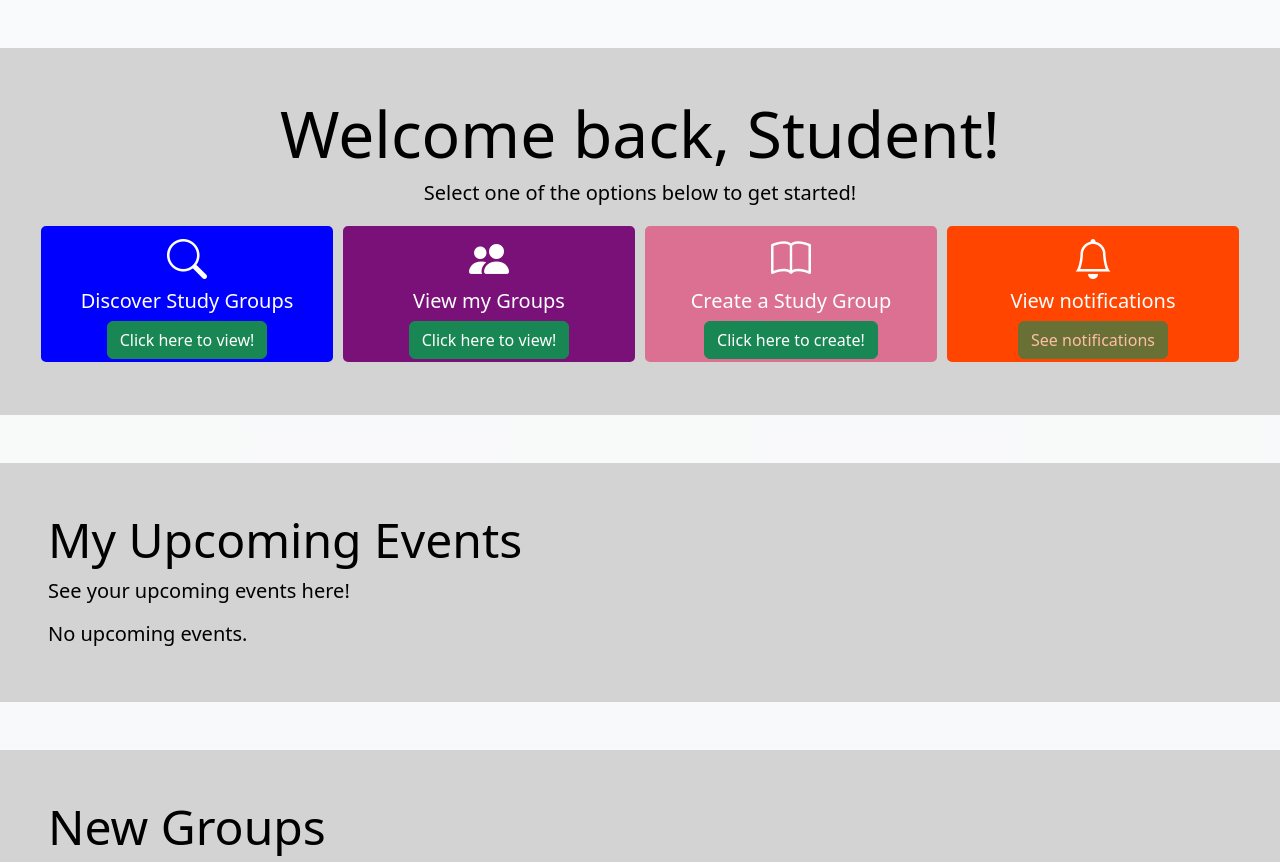
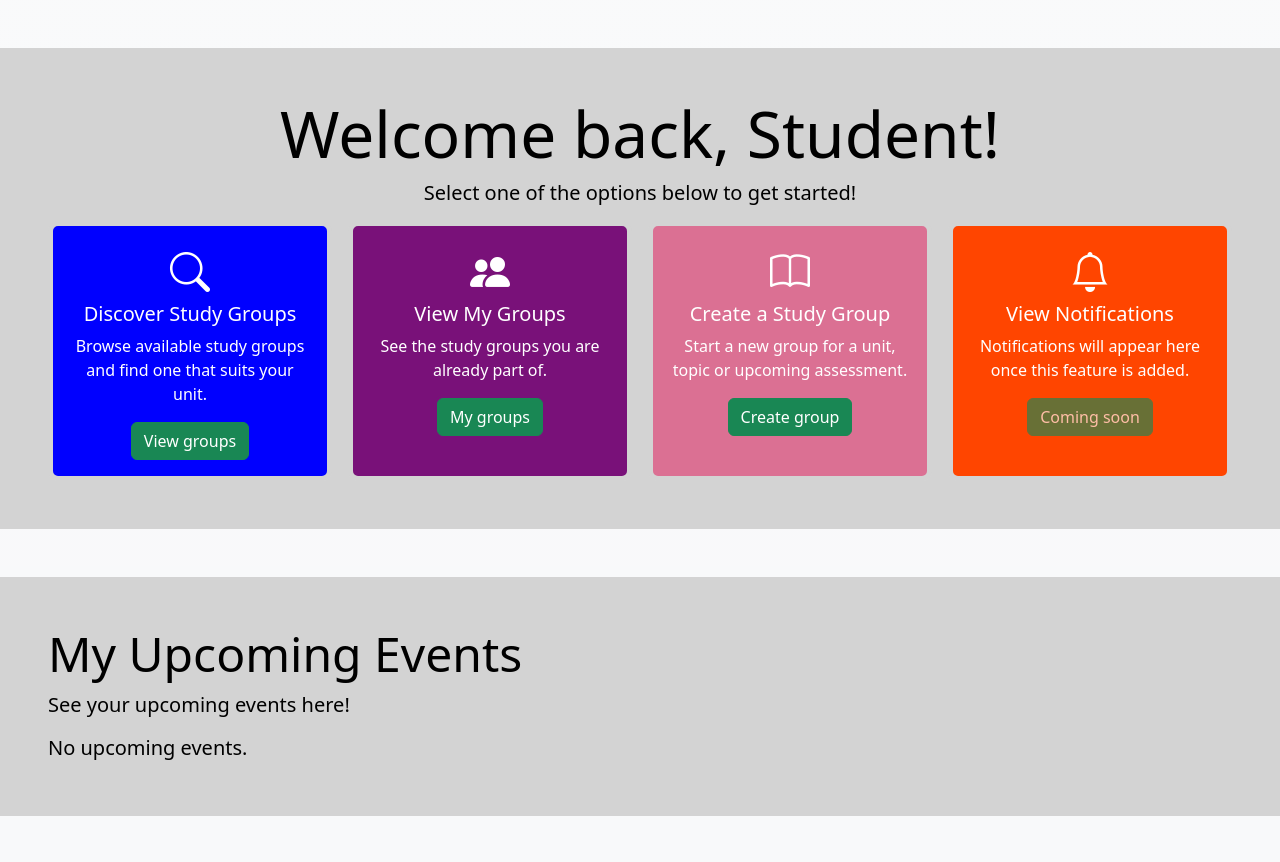
Before and after one commit to Luc45K0h75/UWA-Study-Buddy, a Flask app: page / in a window 1280 px wide. Shown: the part 70-932 px from the top of the page. Run offline with Flask 3, Linux system fonts and the light colour scheme; data that the repository does not hold is empty.

Commit message:
Improved homepage action cards

```diff
--- a/templates/index.html
+++ b/templates/index.html
@@ -12,76 +12,74 @@
 
     <!--Imports Lucas's CSS file that overlays bootstrap-->
     <link rel="stylesheet" href="{{ url_for('static', filename='css/style.css') }}">
-
 </head>
 
-<!-- Navbar -->
 <body class="bg-light bg-gradient">
     <!-- Jinja to include the navbar -->
     {% include 'navbar.html' %}
 
     <!-- Welcome Container -->
     <div class="container-fluid p-5 my-5 bg-container container-text">
-        <div class = "row">
-            <div class = "col">
+        <div class="row">
+            <div class="col text-center">
                 {% if username %}
-                <h3 class="display-3 text-center">Welcome back, {{username}}!</h3>
+                <h3 class="display-3">Welcome back, {{ username }}!</h3>
                 {% else %}
-                <h3 class="display-3 text-center">Welcome!</h3>
+                <h3 class="display-3">Welcome!</h3>
                 {% endif %}
-                <!-- Subheading-->
-                <h5 class="card-subtitle text-center pb-3">Select one of the options below to get started!</h5>
+                <h5 class="card-subtitle pb-3">Select one of the options below to get started!</h5>
             </div>
         </div>
+
         <!-- Features -->
-        <div class = "row">
-            <div class = "col-sm-3 col-bg-primary col-border welcome-buttoms">
-                <div class="text-center">
+        <div class="row g-3">
+            <div class="col-sm-3">
+                <div class="col-bg-primary col-border welcome-buttoms h-100 p-3 text-center">
                     <i class="bi bi-search fs-1"></i>
-                </div>
-                <h5 class="text-center">Discover Study Groups</h5>
-                <!-- Class centers the button, there is Javascript in the button to link it to the page  -->
-                <div class="text-center">
+                    <h5>Discover Study Groups</h5>
+                    <p>Browse available study groups and find one that suits your unit.</p>
                     <button type="button" class="btn btn-success"
                         onclick="window.location.href='{{ url_for('view_groups.view_groups') }}'">
-                        Click here to view!
+                        View groups
                     </button>
                 </div>
             </div>
 
             <!-- View My Groups -->
-            <div class = "col-sm-3 col-bg-secondary col-border welcome-buttoms">
-                <div class="text-center">
+            <div class="col-sm-3">
+                <div class="col-bg-secondary col-border welcome-buttoms h-100 p-3 text-center">
                     <i class="bi bi-people-fill fs-1"></i>
-                </div>
-                <h5 class="text-center">View my Groups</h5>
-                <div class="text-center">
+                    <h5>View My Groups</h5>
+                    <p>See the study groups you are already part of.</p>
                     <button type="button" class="btn btn-success"
                         onclick="window.location.href='{{ url_for('my_groups.my_groups') }}'">
-                        Click here to view!
+                        My groups
                     </button>
                 </div>
             </div>
 
             <!-- Create Study Group -->
-            <div class = "col-sm-3 col-bg-tertiary col-border welcome-buttoms">
-                <div class="text-center">
+            <div class="col-sm-3">
+                <div class="col-bg-tertiary col-border welcome-buttoms h-100 p-3 text-center">
                     <i class="bi bi-book fs-1"></i>
-                </div>
-                <h5 class="text-center" >Create a Study Group</h5>
-                <div class="text-center">
-                    <button type="button" class="btn btn-success" onclick="window.location.href='{{ url_for('create_group.create_group') }}'">Click here to create!</button>
+                    <h5>Create a Study Group</h5>
+                    <p>Start a new group for a unit, topic or upcoming assessment.</p>
+                    <button type="button" class="btn btn-success"
+                        onclick="window.location.href='{{ url_for('create_group.create_group') }}'">
+                        Create group
+                    </button>
                 </div>
             </div>
 
             <!-- This will be changed later as notifications will be a pop-up -->
-            <div class = "col-sm-3 col-bg-quarternary col-border welcome-buttoms">
-                <div class="text-center">
+            <div class="col-sm-3">
+                <div class="col-bg-quarternary col-border welcome-buttoms h-100 p-3 text-center">
                     <i class="bi bi-bell fs-1"></i>
-                </div>
-                <h5 class="text-center" >View notifications</h5>
-                <div class="text-center">
-                    <button type="button" class="btn btn-success" onclick="window.location.href='notifications.html'" disabled>See notifications</button>
+                    <h5>View Notifications</h5>
+                    <p>Notifications will appear here once this feature is added.</p>
+                    <button type="button" class="btn btn-success" onclick="window.location.href='notifications.html'" disabled>
+                        Coming soon
+                    </button>
                 </div>
             </div>
         </div>
```
